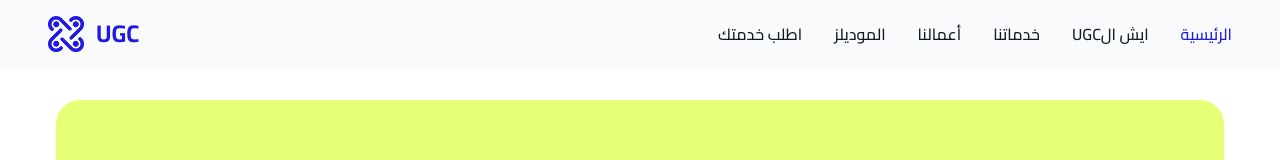
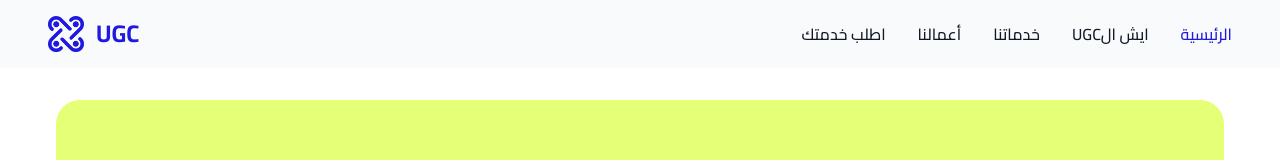
Before and after one commit to X-Vneer/UGC, a Next.js app: page / in a window 1280 px wide. Shown: the top 160 px of the page. Built offline with nearby package versions, Linux system fonts and the light colour scheme.

Commit message:
refactor: moved molels videos to our work page, and deleted models page

```diff
--- a/src/app/models/page.tsx
+++ /dev/null
@@ -1,24 +0,0 @@
-import React from "react"
-
-import Header from "@/components/header"
-import OurWorkHero from "@/components/our-work/hero"
-import OurWork from "@/components/our-work/our-work"
-
-type Props = {}
-
-const Page = (props: Props) => {
-  const videos = ["/models1.mp4", "/models2.mp4", "/models3.mp4", "/models4.mp4"]
-  return (
-    <>
-      <Header />
-      <OurWorkHero />
-      <OurWork
-        videos={videos}
-        title="الموديلز"
-        subTitle="نماذج متنوعة من فيدوهات الموديلز"
-      />
-    </>
-  )
-}
-
-export default Page
--- a/src/app/our-work/page.tsx
+++ b/src/app/our-work/page.tsx
@@ -14,6 +14,10 @@ const Page = (props: Props) => {
     "/video4.mp4",
     "/video5.mp4",
     "/video6.mp4",
+    "/models1.mp4",
+    "/models2.mp4",
+    "/models3.mp4",
+    "/models4.mp4",
   ]
   return (
     <>
--- a/src/components/header.tsx
+++ b/src/components/header.tsx
@@ -85,18 +85,7 @@ const Header = (props: Props) => {
                   أعمالنا
                 </Link>
               </li>
-              <li>
-                <Link
-                  href="/models"
-                  className={cn(
-                    "block rounded  px-3 py-2  text-secondary md:bg-transparent md:p-0  ",
-                    pathname === "/models"
-                      ? "text-secondary md:bg-transparent"
-                      : "text-gray-900 hover:bg-gray-100 md:border-0 md:p-0 md:hover:bg-transparent md:hover:text-blue-700",
-                  )}>
-                  الموديلز
-                </Link>
-              </li>
+
               <li>
                 <Link
                   href="/contact-us"
```
